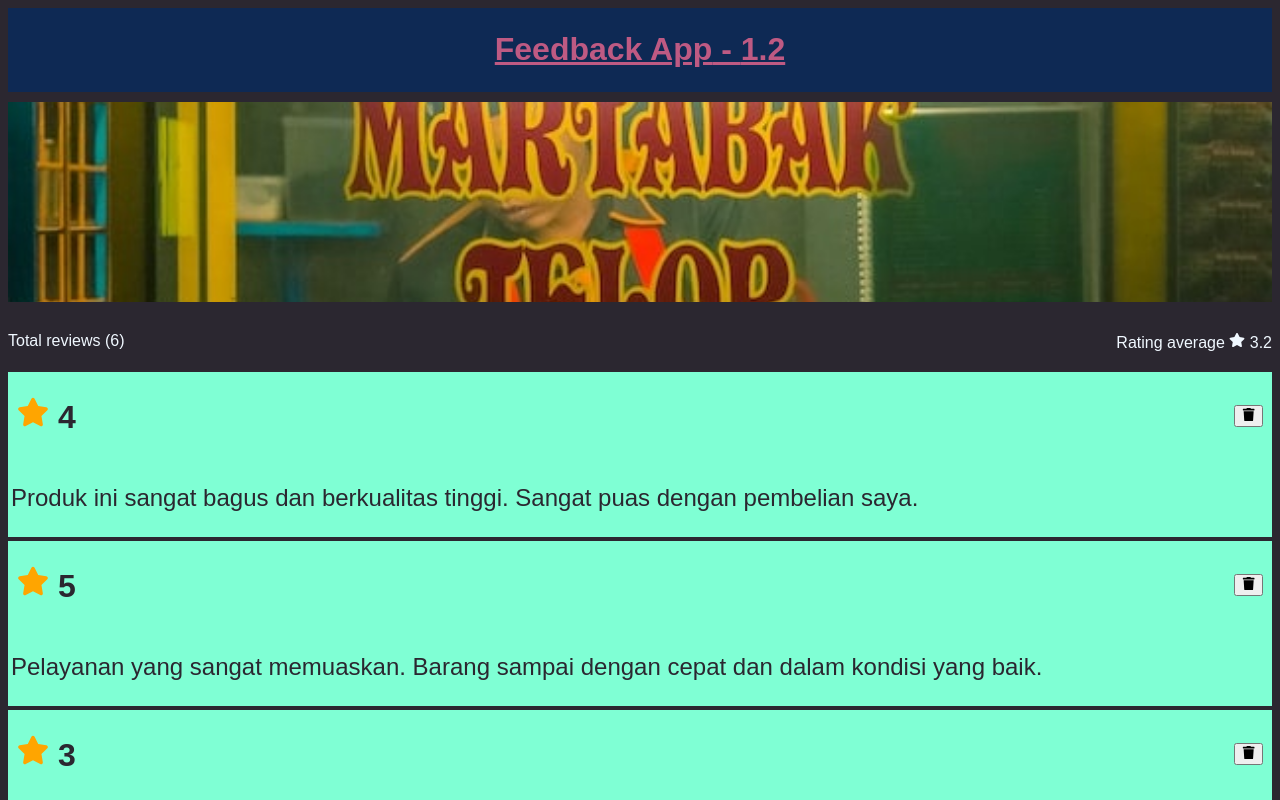
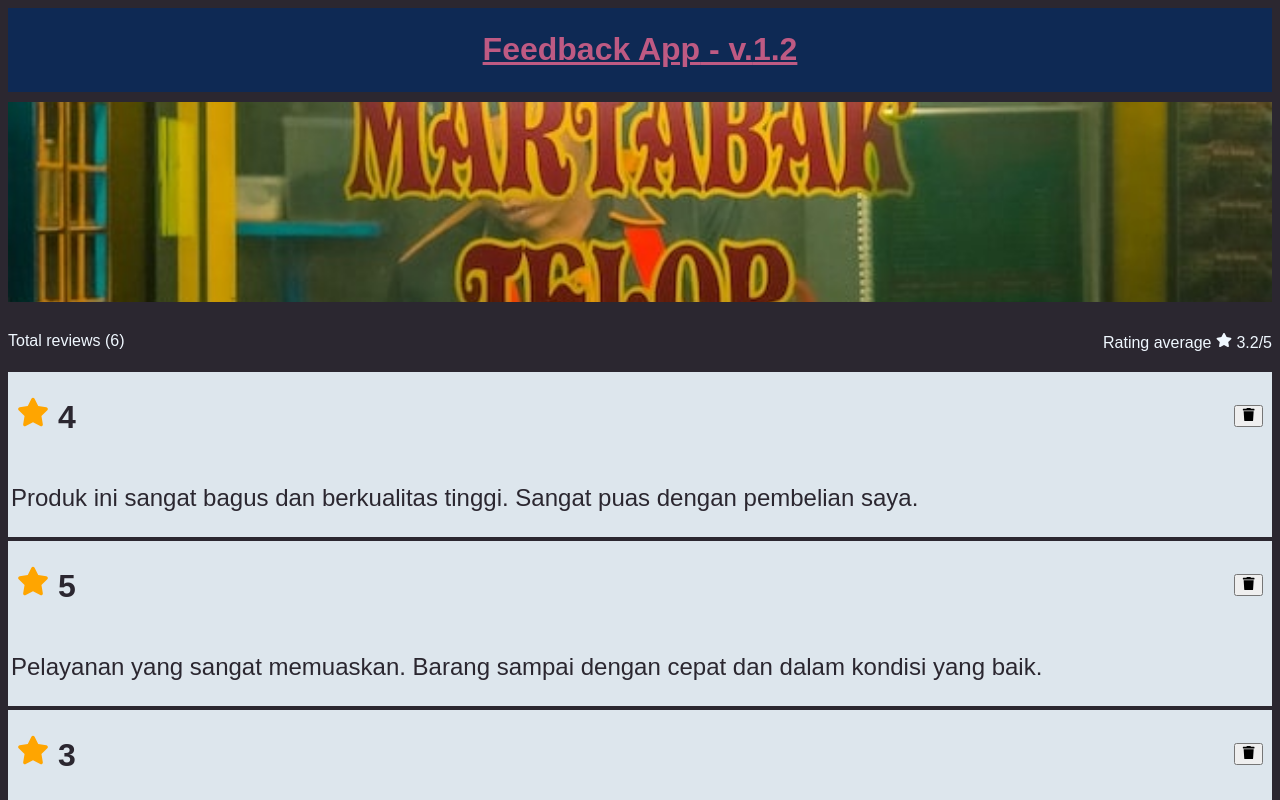
Before and after one commit to nnivxix/feedback-app, a React (Vite) app: page / in a window 1280 px wide. Shown: the top 800 px of the page. Built offline with nearby package versions, Linux system fonts and the light colour scheme.

Commit message:
fix: refactor to rename form Rating to Review

```diff
--- a/src/App.tsx
+++ b/src/App.tsx
@@ -1,23 +1,21 @@
 import { useState } from "react";
-import dataRatings from "./data/ratings";
+import dataReviews from "./data/reviews";
 import martabak from "./assets/product.jpg";
 import Header from "./components/Header";
-import RatingList from "./components/RatingList";
+import ReviewList from "./components/ReviewList";
 import Summary from "./components/Summary";
 
 function App() {
-  const [rating, setRating] = useState(dataRatings);
-  const deleteRating = (id: number) => {
-    // if (window.confirm("Are you sure you want to delete?")) {
-    // }
-    setRating(rating.filter((item) => item.id !== id));
+  const [reviews, setReview] = useState(dataReviews);
+  const deleteReview = (id: number) => {
+    setReview(reviews.filter((review) => review.id !== id));
   };
   return (
     <main>
       <Header title="Feedback App" version={1.2} />
       <img className="foto-product" src={martabak} alt="martabak" />
-      <Summary reviews={rating} />
-      <RatingList rating={rating} handleDelete={deleteRating} />
+      <Summary reviews={reviews} />
+      <ReviewList reviews={reviews} handleDelete={deleteReview} />
     </main>
   );
 }
--- a/src/components/Header.tsx
+++ b/src/components/Header.tsx
@@ -13,7 +13,7 @@ function Header(props: HeaderType) {
   return (
     <header style={HeaderStyle}>
       <h1 className="header">
-        {title} - {version}
+        {title} - v.{version}
       </h1>
     </header>
   );
--- a/src/components/RatingList.tsx
+++ /dev/null
@@ -1,22 +0,0 @@
-import RatingCard from "./RatingCard";
-import { Rating } from "../types/schema";
-
-interface RatingListProps {
-  rating: Rating[];
-  handleDelete: (id: number) => void;
-}
-
-function RatingList({ rating, handleDelete }: RatingListProps) {
-  if (!rating.length) {
-    return <p style={{ textAlign: "center" }}>No rating yet!</p>;
-  }
-  return (
-    <div>
-      {rating.map((r: Rating) => (
-        <RatingCard key={r.id} Rating={r} deleteItem={handleDelete} />
-      ))}
-    </div>
-  );
-}
-
-export default RatingList;
--- a/src/components/RatingCard.tsx
+++ b/src/components/ReviewCard.tsx
@@ -1,14 +1,14 @@
 import { FaTrash, FaStar } from "react-icons/fa";
 import Card from "./shared/Card";
-import { Rating } from "../types/schema";
+import { Review } from "../types/schema";
 
-interface RatingCardProps {
-  Rating: Rating;
-  deleteItem: (id: number) => void;
+interface ReviewCardProps {
+  Review: Review;
+  deleteReview: (id: number) => void;
 }
-function RatingCard({ Rating, deleteItem }: RatingCardProps) {
+function ReviewCard({ Review, deleteReview }: ReviewCardProps) {
   return (
-    <Card cool={true}>
+    <Card cool={false}>
       <div
         style={{
           display: "flex",
@@ -21,15 +21,15 @@ function RatingCard({ Rating, deleteItem }: RatingCardProps) {
           <span>
             <FaStar color="orange" />
           </span>
-          {" " + Rating.rating}
+          {" " + Review.rating}
         </h1>
-        <button onClick={() => deleteItem(Rating.id)}>
+        <button onClick={() => deleteReview(Review.id)}>
           <FaTrash />
         </button>
       </div>
-      <p>{Rating.text}</p>
+      <p>{Review.text}</p>
     </Card>
   );
 }
 
-export default RatingCard;
+export default ReviewCard;
--- /dev/null
+++ b/src/components/ReviewList.tsx
@@ -0,0 +1,26 @@
+import ReviewCard from "./ReviewCard";
+import { Review } from "../types/schema";
+
+interface ReviewListProps {
+  reviews: Review[];
+  handleDelete: (id: number) => void;
+}
+
+function ReviewList({ reviews, handleDelete }: ReviewListProps) {
+  if (!reviews.length) {
+    return <p style={{ textAlign: "center" }}>No rating yet!</p>;
+  }
+  return (
+    <div>
+      {reviews.map((review: Review) => (
+        <ReviewCard
+          key={review.id}
+          Review={review}
+          deleteReview={handleDelete}
+        />
+      ))}
+    </div>
+  );
+}
+
+export default ReviewList;
--- a/src/components/Summary.tsx
+++ b/src/components/Summary.tsx
@@ -1,8 +1,8 @@
 import { FaStar } from "react-icons/fa";
-import { Rating } from "../types/schema";
+import { Review } from "../types/schema";
 
 interface SummaryProps {
-  reviews: Rating[];
+  reviews: Review[];
 }
 
 function Summary({ reviews }: SummaryProps) {
@@ -20,7 +20,7 @@ function Summary({ reviews }: SummaryProps) {
         <span>
           <FaStar />
         </span>{" "}
-        {isNaN(average) ? 0 : average.toFixed(1)}
+        {isNaN(average) ? 0 : average.toFixed(1)}/5
       </p>
     </div>
   );
--- a/src/components/shared/Card.tsx
+++ b/src/components/shared/Card.tsx
@@ -6,7 +6,7 @@ type CardProps = {
 };
 
 function Card({ children, cool }: CardProps) {
-  return <div className={`rating-card ${cool && "aqua"}`}>{children}</div>;
+  return <div className={`review-card ${cool && "aqua"}`}>{children}</div>;
 }
 
 export default Card;
--- a/src/data/ratings.ts
+++ b/src/data/reviews.ts
@@ -1,4 +1,4 @@
-const dataRatings = [
+const dataReviews = [
   {
     "id": 1,
     "rating": 4,
@@ -31,4 +31,4 @@ const dataRatings = [
   }
 ]
 
-export default dataRatings;
+export default dataReviews;
--- a/src/styles/index.css
+++ b/src/styles/index.css
@@ -13,7 +13,7 @@ body {
   color: blueviolet;
 }
 
-.rating-card{
+.review-card{
   background: #DDE6ED;
   color: #2B2730;
   padding: 1px 3px;
@@ -22,10 +22,10 @@ body {
   position: relative;
   /* text-align: center; */
 }
-.rating-card:hover{
+.review-card:hover{
   background: #E5E5CB;
 }
-.rating-card p {
+.review-card p {
   font-size: 24px;
 }
 .aqua {
--- a/src/types/schema.ts
+++ b/src/types/schema.ts
@@ -2,7 +2,7 @@ export interface HeaderType {
   title: string;
   version?: number;
 }
-export interface Rating {
+export interface Review {
   id: number;
   rating: number;
   text: string;
```
